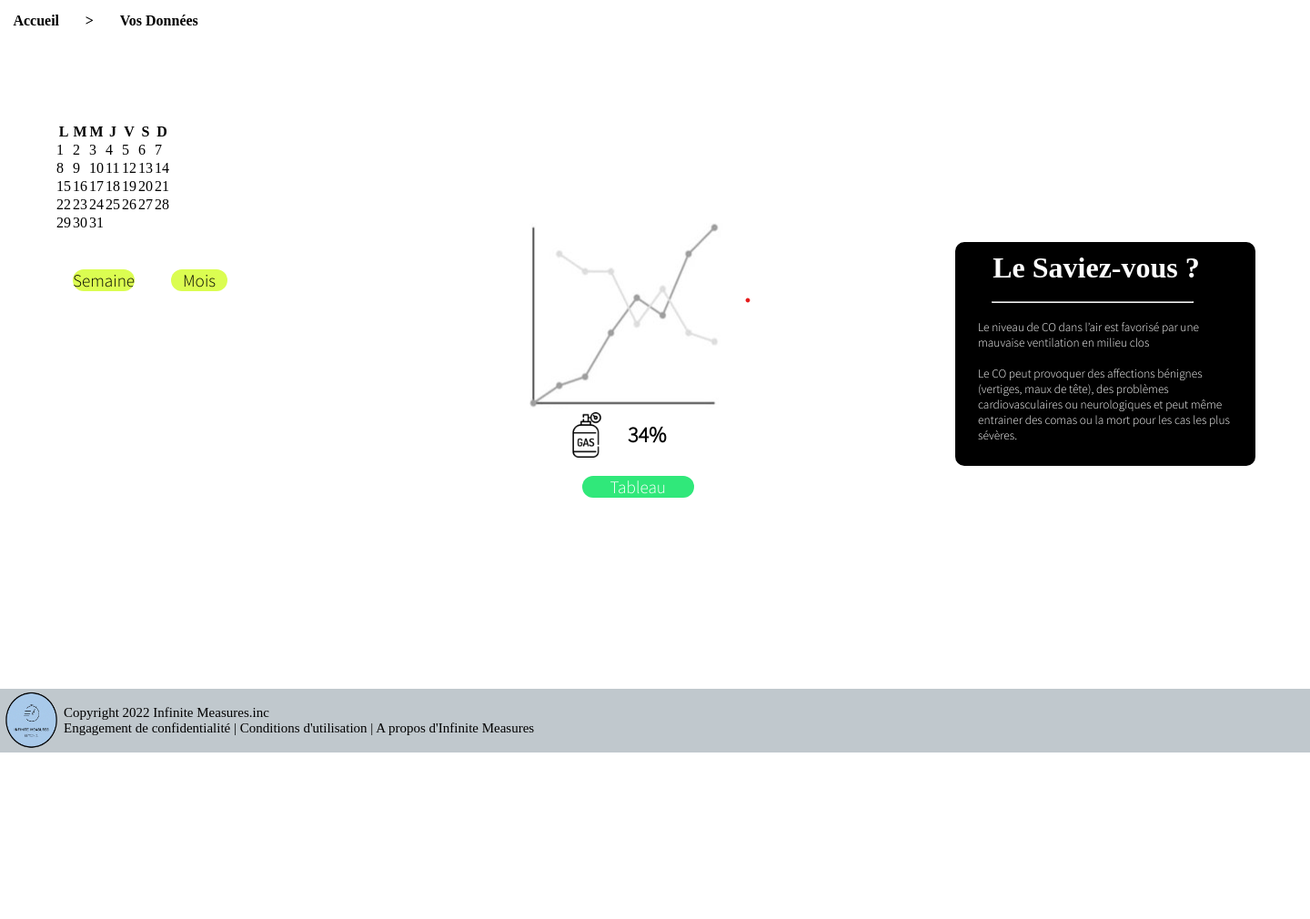
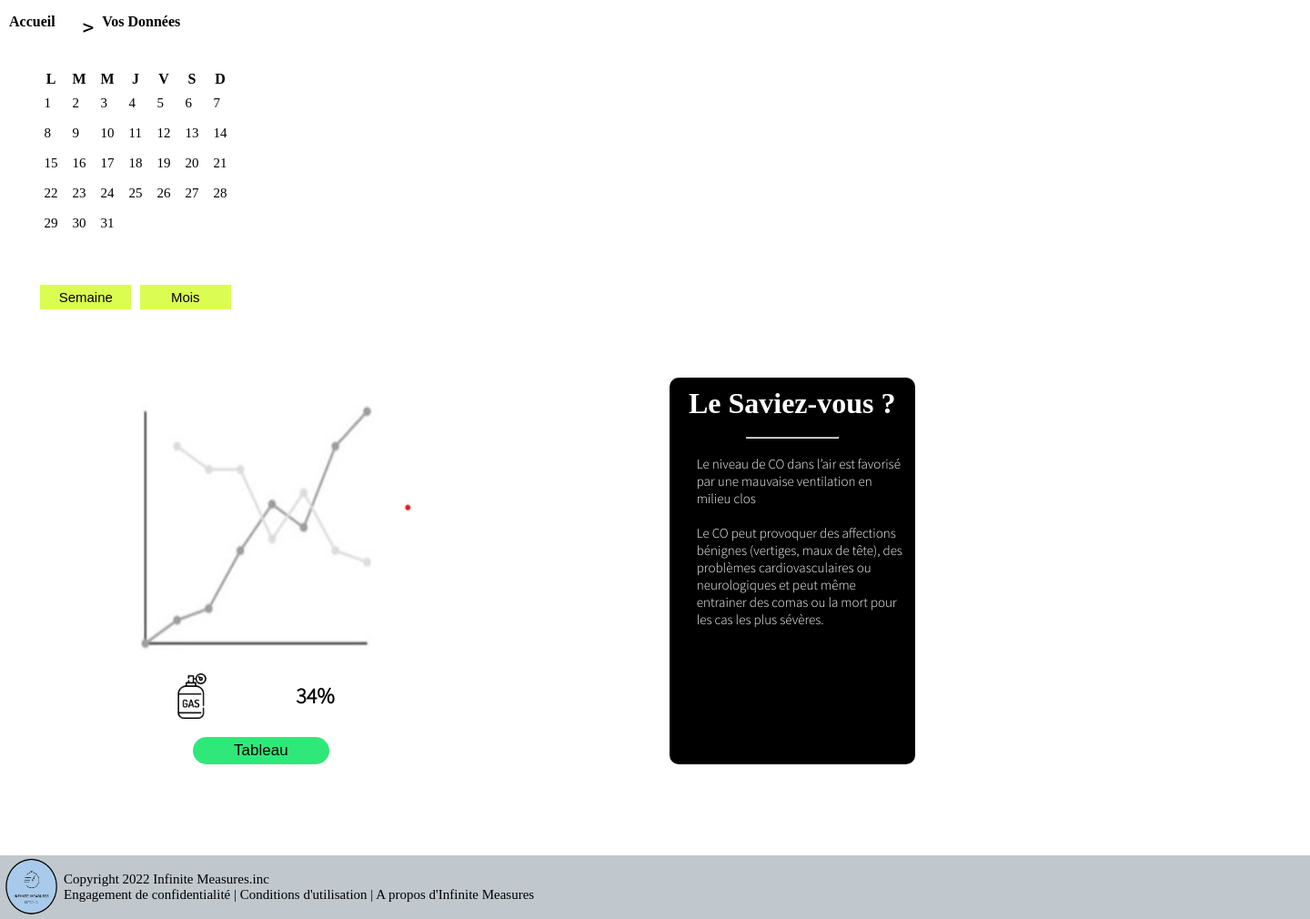
Before and after one commit to BenjaminBrehier/HealthyVibe, a PHP site: page /espaceEnvironnement.php in a window 1440 px wide. Shown: the part 124-1134 px from the top of the page at 91% size. Before the commit the page ends 951 px from the top, so only its background shows below. Run offline with PHP 8.4, Linux system fonts and the light colour scheme; a user stored in the database is signed in.

Commit message:
espaceenvironnement version 1.0

```diff
--- a/espaceEnvironnement.php
+++ b/espaceEnvironnement.php
@@ -16,14 +16,15 @@
     <?php
         include './res/php/header.php';
         ?>
+    <div id="spaceHolder">
+        <div id="colonneGauche">
             <div id="liens">
                 <a href="./accueil.php?type=connexion">Accueil</a>
                 <p>></p>
                 <a href="./vosDonnees.php">Vos Données</a>
             </div>
-<div id="spaceHolder">
+
             <div id="calendrier">
-
                 <table>
                     <tr>
                         <th>L</th><th>M</th><th>M</th><th>J</th><th>V</th><th>S</th><th>D</th>
@@ -33,28 +34,35 @@
                     </tr>
                     <tr>
                         <td>8</td><td>9</td><td>10</td><td>11</td><td>12</td><td>13</td><td>14</td>
+                    </tr>
                     <tr>
                         <td>15</td><td>16</td><td>17</td><td>18</td><td>19</td><td>20</td><td>21</td>
+                    </tr>
                     <tr>
                         <td>22</td><td>23</td><td>24</td><td>25</td><td>26</td><td>27</td><td>28</td>
+                    </tr>
                     <tr>
                         <td>29</td><td>30</td><td>31</td><td></td><td></td><td></td><td></td>
+                    </tr>
                 </table>
+
                 <div class="bouttontemps">
                     <input type="button" class="enSavoirPlus" name="enSavoirPlus" value="Semaine" class="enSavoirPlus">
                     <input type="button" class="enSavoirPlus" name="enSavoirPlus" value="Mois" class="enSavoirPlus">
                 </div>
             </div>
-        <div id=carreblanc>
+        </div>
+
+        <div id="colonneDroite">
             <div id="graph">
-            <img src="./res/img/graph.png" alt="graph">
+                <img src="./res/img/graph.png" alt="graph1" class='graph1'>
                 <div id="pres">
                     <img class=icone src="./res/img/bouteille-de-gaz.png" alt="idéogramme bouteille de gaz">
                     <p><strong>34%</strong></p>
                 </div>
                 <input type="button" class="btn" value="Tableau">
             </div>
-        <div id=savoir>
+            <div id='savoir'>
                 <h1>Le Saviez-vous ? </h1><br>
                 <hr><br>
                 <p> Le niveau de CO dans l’air est favorisé par une mauvaise ventilation en milieu clos <br><br>Le CO peut provoquer des affections bénignes (vertiges, maux de tête), des problèmes cardiovasculaires ou neurologiques et peut même entrainer des comas ou la mort pour les cas les plus sévères.
--- a/espaceSantee.php
+++ b/espaceSantee.php
@@ -53,7 +53,7 @@ session_start();
             </div>
         </div>
 
-        <div id=colonneDroite>
+        <div id="colonneDroite">
             <div id="graph1">
                 <img class="graph" src="./res/img/graph.png" alt="graph 1">
                 <div id="pres">
--- a/res/css/espaceEnvironnement.css
+++ b/res/css/espaceEnvironnement.css
@@ -1,25 +1,38 @@
 @import url('https://fonts.googleapis.com/css2?family=Source+Sans+Pro:wght@300&display=swap');
-#spaceHolder {
-    height: 700px;
+#SpaceHolder {
+    display:flex;
+    flex-direction:row;
+    width:100%;
+}
+
+/*======================================Colonne gauche=================================================================*/
+#colonneGauche {
     display: flex;
-    flex-direction: row;
-    width: 100%;
+    flex-direction: column;
+    width: 20%;
     align-items: center;
-    margin-top: 10px;
     background: white;
+    padding-top:10px;
+    padding-left:5px;
 }
 #calendrier{
     background-color: white;
-    width: 20%;
-    height:500px;
-    padding-top: 5px;
-    padding-bottom: 50px;
-    padding-left: 50px;
-    padding-right: 50px;
-    margin-right: 10px;
-    margin-left: 10px;
+    margin-top: 25px;
+    margin-bottom: 50px;
+}
 
+table {
+    display:flex;
+    margin-left:auto;
+    margin-right:auto;
+    align-content:center;
 }
+
+table td{
+    padding:7px;
+    font-size:15px;
+}
+
 #liens {
     display: flex;
     flex-direction: row;
@@ -29,7 +42,7 @@
 
 #liens a,#liens p {
     font-weight: bolder;
-    padding: 1%;
+    padding: 5px;
 
 }
 
@@ -38,53 +51,62 @@
     color: inherit;
 }
 .bouttontemps{
-    position: relative;
-    bottom: 2%;
     display: flex;
     flex-direction: row;
     justify-content: space-around;
     align-items: center;
+    width:100%;
 }
 .enSavoirPlus{
     background-color: #DBFD51;
     border: 0;
     font-style: bold;
-    border-radius: 50px;
-    font-size: larger;
-    width: 50%;
-    font-family: "source sans pro";
+    font-size: 15px;
     margin-top: 50px;
-    margin-left: 20px;
-    margin-right: 20px;
+    width:100px;
     align-items: center;
+    padding:5px;
 }
-#carreblanc{
+/*======================================Colonne droite=================================================================*/
+#colonneDroite{
     display: flex;
+    justify-content: space-around;
+    flex-wrap: nowrap;
     flex-direction: row;
-    justify-content: space-around;
-    width: 80%;
-    align-items: center;
-    background-color: white;
-    padding-left: 50px;
-    padding-top: 5px;
-    padding-bottom: 50px;
-    padding-right: 50px;
-    height:500px;
-    margin-right: 10px;
+    width: 79%;
+    padding-top: 25px;
+    padding-bottom: 100px;
+    padding-left:10px;
 }
+
 #graph{
-    margin-left: 200px;
-    margin-right: 200px;
+    display:flex;
+    flex-direction:column;
+    justify-content:center;
 }
+
+.graph1 {
+    display:flex;
+    width:300px;
+    height:300px;
+    margin-bottom:25px;
+}
+
 .icone{
     width: 50px;
     height: 50px;
-    margin-left: 40px;
+
 }
 #pres{
     display: flex;
     flex-direction:row;
     align-items: center;
+    justify-content: space-around;
+    padding-right:50px;
+}
+
+#pres p{
+    font-size:25px;
 }
 #spaceHolder p{
     font-size:x-large;
@@ -95,35 +117,37 @@
 .btn{
     margin-top: 20px;
     margin-left: 60px;
-    color: white;
+    padding-top:5px;
+    padding-bottom:5px;
+    color: black;
     background-color: #30E87A;
     border: 0;
     border-radius: 50px;
     width: 50%;
-    font-size: larger;
-    font-family: "source sans pro";
+    font-size: 17px;
 
 }
+
+/*Le Saviez-Vous*/
 #savoir{
     color: white;
     border:5px solid black;
     border-radius: 10px;
     background-color: black;
-    width: 300px;
-    margin-top: 10px;
-    margin-left: 25px;
+    width: 250px;
     padding-top: 5px;
-    padding-bottom: 20px;
-    padding-right: 20px;
+    padding-bottom: 10px;
+    padding-right: 5px;
+    padding-left: 5px;
 }
 #savoir h1{
     text-align: center;
 }
 #savoir hr{
-    width: 220px;
-    margin-left: 35px;
-    margin-right: 35px;
+    width: 100px;
+    margin-left: auto;
+    margin-right: auto;
 }
 #savoir p{
-    font-size: smaller;
+    font-size: 15px;
 }
```
Lines whose indentation alone changed are shown as unchanged.
